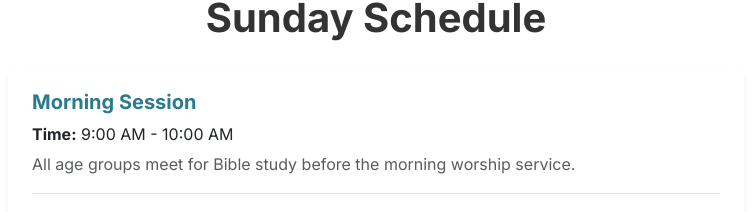
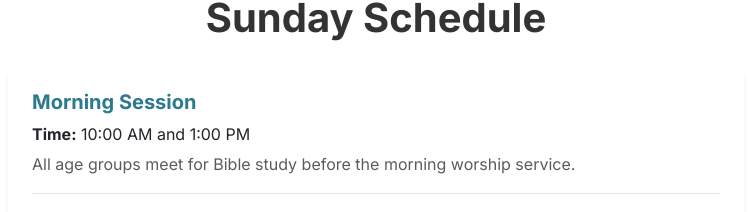
Before and after one commit to blessonznyck/ipcshalomassembly, a Next.js app: page /fellowship/sunday-school in a window 1280 px wide. Shown: the part 1740-1952 px from the top of the page, without its empty margins (264-1015 px from the left). Built offline with nearby package versions, Linux system fonts and the light colour scheme.

Commit message:
chore: timing change

```diff
--- a/src/app/fellowship/sunday-school/page.js
+++ b/src/app/fellowship/sunday-school/page.js
@@ -127,7 +127,7 @@ export default function SundaySchool() {
                 <Card.Body className="p-4">
                   <div className="mb-4 pb-3 border-bottom">
                     <h5 className="text-primary-custom mb-2">Morning Session</h5>
-                    <p className="mb-1"><strong>Time:</strong> 9:00 AM - 10:00 AM</p>
+                    <p className="mb-1"><strong>Time:</strong> 10:00 AM and 1:00 PM</p>
                     <p className="text-muted mb-0">
                       All age groups meet for Bible study before the morning worship service.
                     </p>
```
